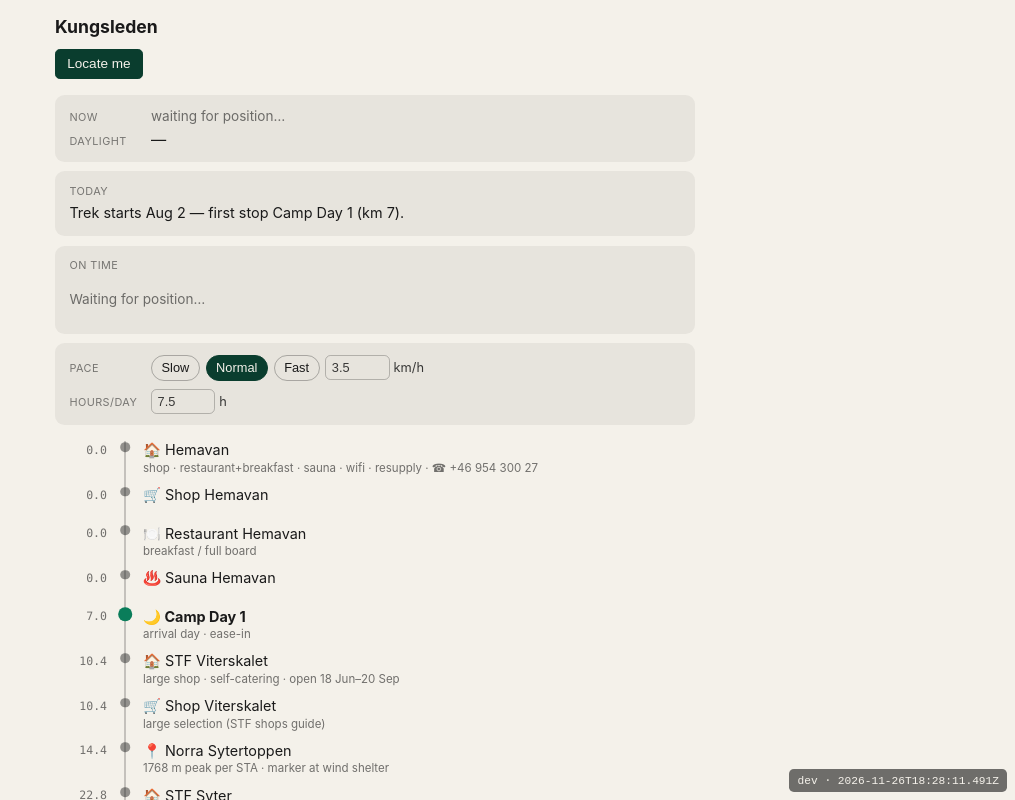
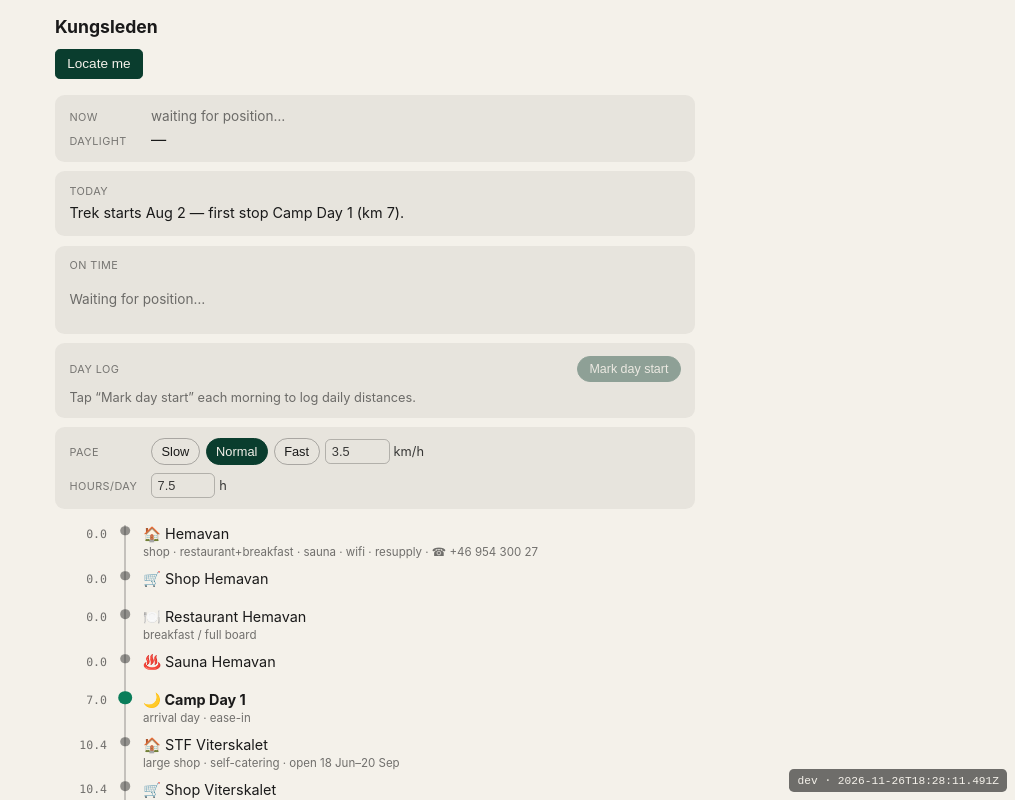
Before and after one commit to aosrgn/kungsleden-app, a Vue app: page / in a window 1280 px wide. Shown: the top 800 px of the page, without its empty margins (265-1280 px from the left). Built offline with nearby package versions, Linux system fonts and the light colour scheme.

Commit message:
feat: add day log of daily distances

```diff
--- /dev/null
+++ b/src/components/DayLogPanel.vue
@@ -0,0 +1,140 @@
+<script setup lang="ts">
+import { computed } from 'vue'
+import type { DayMark } from '../composables/useDayLog'
+
+const props = defineProps<{
+  marks: DayMark[]
+  positionKm: number | null
+}>()
+const emit = defineEmits<{ mark: []; undo: [] }>()
+
+// Each mark starts a day; its distance runs to the next mark, or (for the last,
+// in-progress day) to the current position.
+const days = computed(() =>
+  props.marks.map((m, i) => {
+    const last = i === props.marks.length - 1
+    const endKm = last ? props.positionKm : props.marks[i + 1].km
+    return {
+      n: i + 1,
+      at: new Date(m.at),
+      km: endKm == null ? null : Math.max(0, endKm - m.km),
+      inProgress: last,
+    }
+  }),
+)
+const total = computed(() =>
+  days.value.reduce((s, d) => s + (d.km ?? 0), 0),
+)
+
+const dayLabel = (d: Date) => d.toLocaleDateString([], { month: 'short', day: 'numeric' })
+</script>
+
+<template>
+  <section class="daylog">
+    <div class="top">
+      <span class="head">Day log</span>
+      <div class="actions">
+        <button class="mark" :disabled="positionKm == null" @click="emit('mark')">Mark day start</button>
+        <button v-if="marks.length" class="undo" @click="emit('undo')">undo</button>
+      </div>
+    </div>
+
+    <ol v-if="days.length" class="days">
+      <li v-for="d in days" :key="d.n">
+        <span class="d">D{{ d.n }}</span>
+        <span class="date">{{ dayLabel(d.at) }}</span>
+        <span class="km">
+          <template v-if="d.km == null">—</template>
+          <template v-else>{{ d.km.toFixed(1) }} km<span v-if="d.inProgress" class="sofar"> so far</span></template>
+        </span>
+      </li>
+      <li v-if="days.length > 1" class="total">
+        <span class="d"></span><span class="date">total</span><span class="km">{{ total.toFixed(1) }} km</span>
+      </li>
+    </ol>
+    <p v-else class="empty">Tap “Mark day start” each morning to log daily distances.</p>
+  </section>
+</template>
+
+<style scoped>
+.daylog {
+  display: flex;
+  flex-direction: column;
+  gap: 0.5rem;
+  padding: 0.8rem 0.9rem;
+  border-radius: 0.6rem;
+  background: color-mix(in srgb, currentColor 6%, transparent);
+}
+.top {
+  display: flex;
+  align-items: center;
+  justify-content: space-between;
+  gap: 0.6rem;
+}
+.head {
+  font-size: 0.68rem;
+  text-transform: uppercase;
+  letter-spacing: 0.04em;
+  opacity: 0.55;
+}
+.actions {
+  display: flex;
+  align-items: center;
+  gap: 0.5rem;
+}
+.mark {
+  padding: 0.3rem 0.7rem;
+  border: 1px solid #0a3d2e;
+  background: #0a3d2e;
+  color: #f4f1ea;
+  border-radius: 1rem;
+  font-size: 0.78rem;
+  cursor: pointer;
+}
+.mark:disabled {
+  opacity: 0.4;
+  cursor: default;
+}
+.undo {
+  border: none;
+  background: transparent;
+  color: inherit;
+  opacity: 0.6;
+  font-size: 0.78rem;
+  text-decoration: underline;
+  cursor: pointer;
+}
+.days {
+  list-style: none;
+  margin: 0;
+  padding: 0;
+  display: flex;
+  flex-direction: column;
+  gap: 0.15rem;
+}
+.days li {
+  display: grid;
+  grid-template-columns: 2.2rem 1fr auto;
+  align-items: baseline;
+  gap: 0.5rem;
+  font-size: 0.85rem;
+}
+.days .d {
+  font-weight: 650;
+  font-family: ui-monospace, SFMono-Regular, Menlo, monospace;
+}
+.days .date { opacity: 0.6; font-size: 0.78rem; }
+.days .km { font-variant-numeric: tabular-nums; text-align: right; }
+.sofar { opacity: 0.55; }
+.total {
+  margin-top: 0.15rem;
+  padding-top: 0.2rem;
+  border-top: 1px solid color-mix(in srgb, currentColor 15%, transparent);
+  opacity: 0.8;
+}
+.empty {
+  margin: 0;
+  font-size: 0.8rem;
+  opacity: 0.6;
+}
+</style>
--- a/src/components/PlannerView.vue
+++ b/src/components/PlannerView.vue
@@ -3,17 +3,24 @@
 import { useGeolocation } from '../composables/useGeolocation'
 import { useNow } from '../composables/useNow'
 import { usePace } from '../composables/usePace'
+import { useDayLog } from '../composables/useDayLog'
 import { loadTrip, type Trip } from '../data/trip'
 import { createTrailIndex } from '../trail'
 import NowPanel from './NowPanel.vue'
 import TodayPanel from './TodayPanel.vue'
 import OnTimePanel from './OnTimePanel.vue'
+import DayLogPanel from './DayLogPanel.vue'
 import PaceControl from './PaceControl.vue'
 import RouteStrip from './RouteStrip.vue'
 
 const { status, coords, lastError, permState, isStandalone, locate } = useGeolocation()
 const now = useNow()
 const { paceKmh, hoursPerDay } = usePace()
+const { marks, mark, undo } = useDayLog()
+
+function markDayStart() {
+  if (position.value) mark(position.value.km, now.value.valueOf())
+}
 
 const trip = ref<Trip | null>(null)
 const dataError = ref<string>('')
@@ -87,6 +94,14 @@
       :hours-per-day="hoursPerDay"
       class="ontime-panel"
     />
+    <DayLogPanel
+      v-if="trip"
+      :marks="marks"
+      :position-km="position?.km ?? null"
+      class="daylog-panel"
+      @mark="markDayStart"
+      @undo="undo"
+    />
     <PaceControl v-if="trip" v-model:pace-kmh="paceKmh" v-model:hours-per-day="hoursPerDay" class="pace-control" />
     <RouteStrip
       v-if="trip"
@@ -140,6 +155,7 @@
 .now-panel { margin-top: 1rem; }
 .today-panel { margin-top: 0.6rem; }
 .ontime-panel { margin-top: 0.6rem; }
+.daylog-panel { margin-top: 0.6rem; }
 .pace-control { margin-top: 0.6rem; }
 .route { margin-top: 1rem; }
 
--- /dev/null
+++ b/src/composables/useDayLog.ts
@@ -0,0 +1,52 @@
+import { ref, watch } from 'vue'
+
+// A persisted log of "day start" marks — the trail km + timestamp captured each
+// morning. Distances between consecutive marks are the daily distances; the last
+// mark's day runs to the current position. Kept in localStorage across reloads.
+
+const KEY = 'kungsleden.daylog'
+
+export interface DayMark {
+  km: number
+  at: number // epoch ms
+}
+
+function load(): DayMark[] {
+  try {
+    const raw = JSON.parse(localStorage.getItem(KEY) ?? '[]')
+    if (!Array.isArray(raw)) return []
+    return raw.filter(
+      (m): m is DayMark => m && Number.isFinite(m.km) && Number.isFinite(m.at),
+    )
+  } catch {
+    return []
+  }
+}
+
+export function useDayLog() {
+  const marks = ref<DayMark[]>(load())
+
+  watch(
+    marks,
+    () => {
+      try {
+        localStorage.setItem(KEY, JSON.stringify(marks.value))
+      } catch {
+        // storage disabled — marks just won't persist
+      }
+    },
+    { deep: true },
+  )
+
+  function mark(km: number, at: number) {
+    marks.value.push({ km, at })
+  }
+  function undo() {
+    marks.value.pop()
+  }
+  function clear() {
+    marks.value = []
+  }
+
+  return { marks, mark, undo, clear }
+}
```
Also changed, not shown: 1 other file (tests, documents, lock files or other folders).
